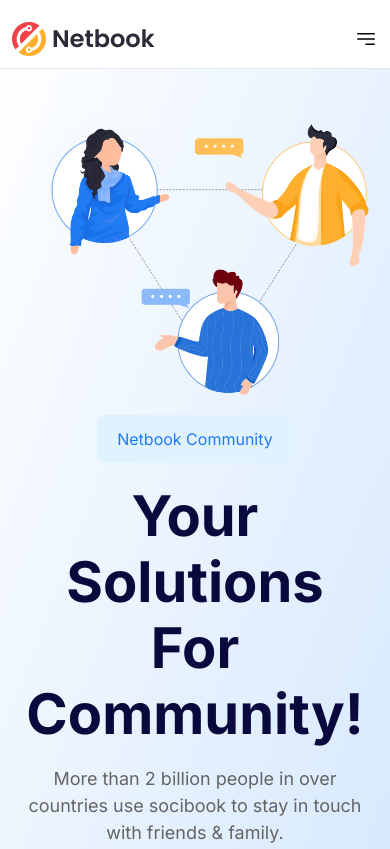
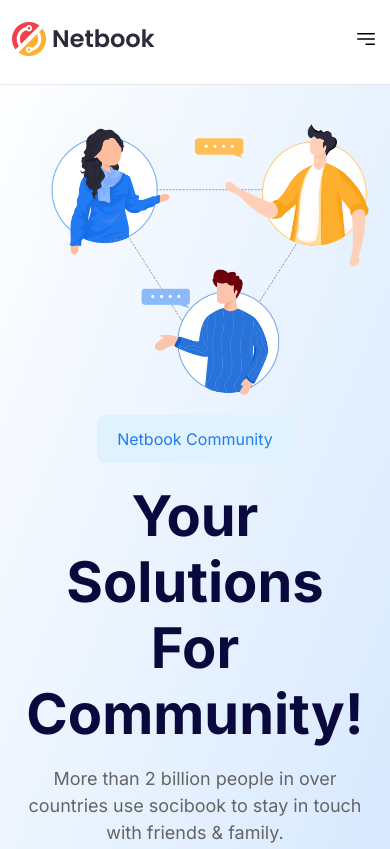
Before and after one commit to vauzi/UMPTN-tugas3-IsmanVauzi, a website: page index.html in a window 390 px wide. Shown: the top 849 px of the page. Drawn offline with Linux system fonts and the light colour scheme.

Commit message:
memperbaiki pading navbar

```diff
--- /dev/null
+++ b/assets/js/scroll.js
@@ -0,0 +1,21 @@
+// buton toggle
+const nav = document.getElementById('menu-nav');
+
+function toggle() {
+  nav.classList.toggle('-translate-x-full');
+}
+
+// scroll animation
+window.addEventListener('scroll', navbar);
+
+function navbar() {
+  var nav = document.querySelectorAll('.navbar');
+
+  for (var i = 0; i < nav.length; i++) {
+    if (window.scrollY > 0) {
+      nav[i].classList.remove('lg:bg-transparent');
+    } else {
+      nav[i].classList.add('lg:bg-transparent');
+    }
+  }
+}
--- a/index.html
+++ b/index.html
@@ -24,7 +24,7 @@
 
 <body>
     <section id="header" class="navbar border-b bg-white lg:bg-transparent w-full z-50 duration-500 fixed">
-        <div class="container mx-auto lg:flex gap-[72px] items-center pt-[22px] pb-[16px">
+        <div class="container mx-auto lg:flex gap-[72px] items-center pt-[22px] pb-[16px]">
 
             <!-- logo -->
             <div class="flex items-center justify-between px-3 lg:px-0 pb-3 lg:pb-0">
@@ -763,33 +763,7 @@
 
     </section>
 
-
-    <script type="text/javascript">
-
-        // buton toggle
-        const nav = document.getElementById('menu-nav');
-
-        function toggle() {
-            nav.classList.toggle("-translate-x-full");
-        }
-
-        // scroll animation
-        window.addEventListener('scroll', navbar);
-
-        function navbar() {
-            var nav = document.querySelectorAll(".navbar");
-
-            for (var i = 0; i < nav.length; i++) {
-                if (window.scrollY > 0) {
-                    nav[i].classList.remove("lg:bg-transparent");
-                } else {
-                    nav[i].classList.add("lg:bg-transparent");
-                }
-            }
-        }
-
-
-    </script>
+    <script src="./assets/js/scroll.js"></script>
 
 </body>
 
```
